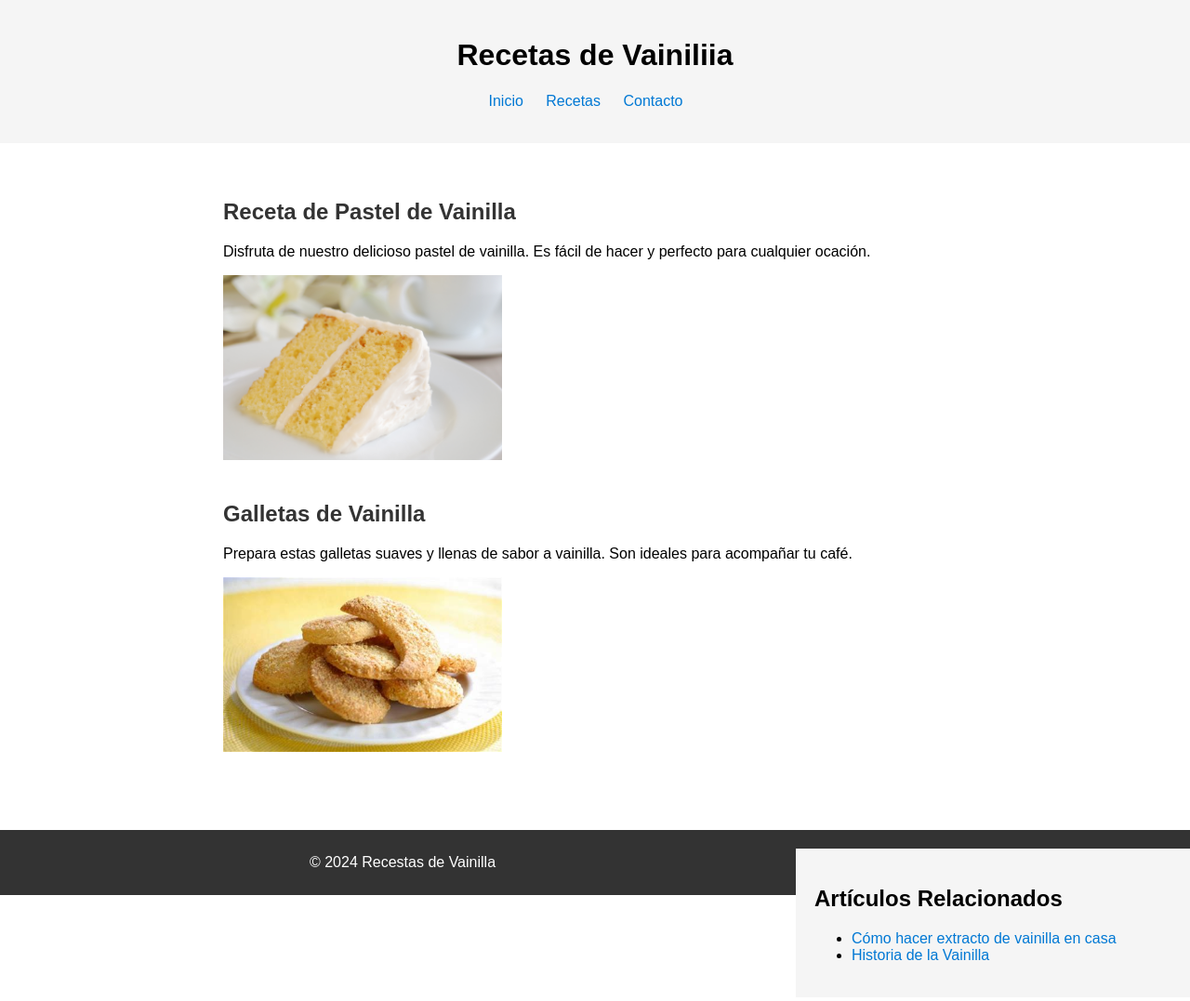
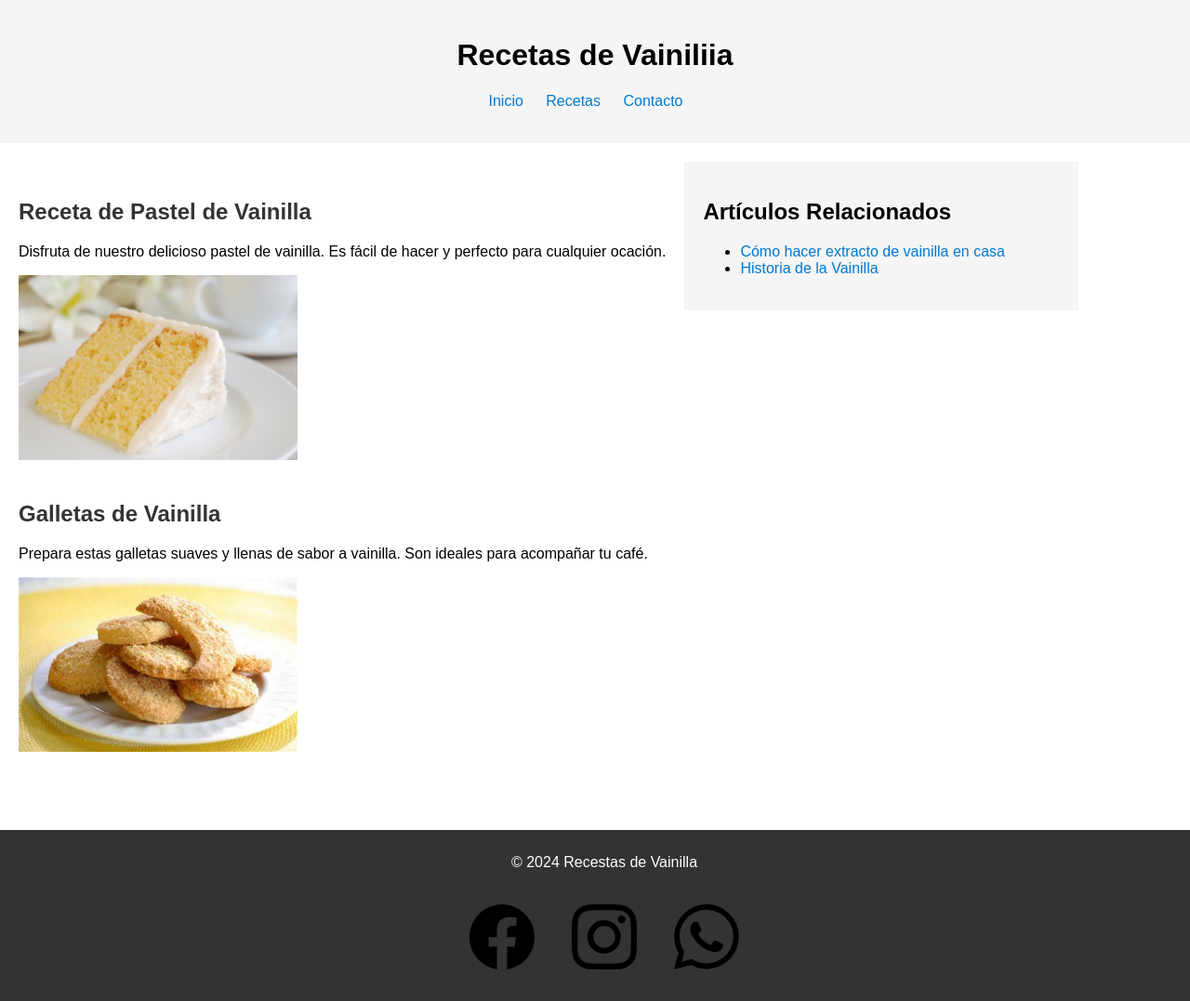
Before and after one commit to Josilvbr/pastel, a plain HTML site: page index.html in a window 1280 px wide. Shown: the whole page at 93% size. Drawn offline with Linux system fonts and the light colour scheme.

Commit message:
Add files via upload

```diff
--- a/css/css.css
+++ b/css/css.css
@@ -25,6 +25,7 @@ main {
     max-width: 800px;
     margin: 20px auto;
     padding: 20px;
+    float: left;
 
 }
 
@@ -42,11 +43,12 @@ img {
 }
 
 aside {
-    float: right;
+    float: left;
     width: 30%;
     background-color: #f5f5f5;
     padding: 20px;
     margin-top: 20px;
+
 
 }
 
@@ -55,6 +57,8 @@ footer {
     color: #fff;
     text-align: center;
     padding: 10px;
+    float: left;
+    width: 100%;
 
 
 }
@@ -69,3 +73,15 @@ a {
 a:hover {
     text-decoration: underline;
 }
+
+.box {
+    display: flex;
+    flex-direction: row;
+    flex-wrap: wrap;
+    justify-content: center;
+
+}
+
+.icono {
+    margin: 20px;
+}
--- a/index.html
+++ b/index.html
@@ -39,7 +39,12 @@
         </ul>
     </aside>
     <footer>
-        <p>&copy; 2024 Recestas de Vainilla</p>
+        <div class="box"> <p>&copy; 2024 Recestas de Vainilla</p></div>
+        <div class="box">
+            <div class="icono"><a href="https://www.facebook.com"><img src="img/icono/facebook.svg" alt="Facebook" width="70px"></a></div>
+            <div class="icono"><a href="https://www.instagram.com"><img src="img/icono/instagram.svg" alt="Instagram" width="70px"></a></div>
+            <div class="icono"><a href="tel:+56956341234"><img src="img/icono/whatsapp.svg" alt="WhatsApp" width="70px"></a></div>
+        </div>
     </footer>
 </body>
 </html>
```
Also changed, not shown: img/icono/facebook(1).svg (added), img/icono/facebook.svg (added), img/icono/instagram.svg (added), img/icono/whatsapp.svg (added).
